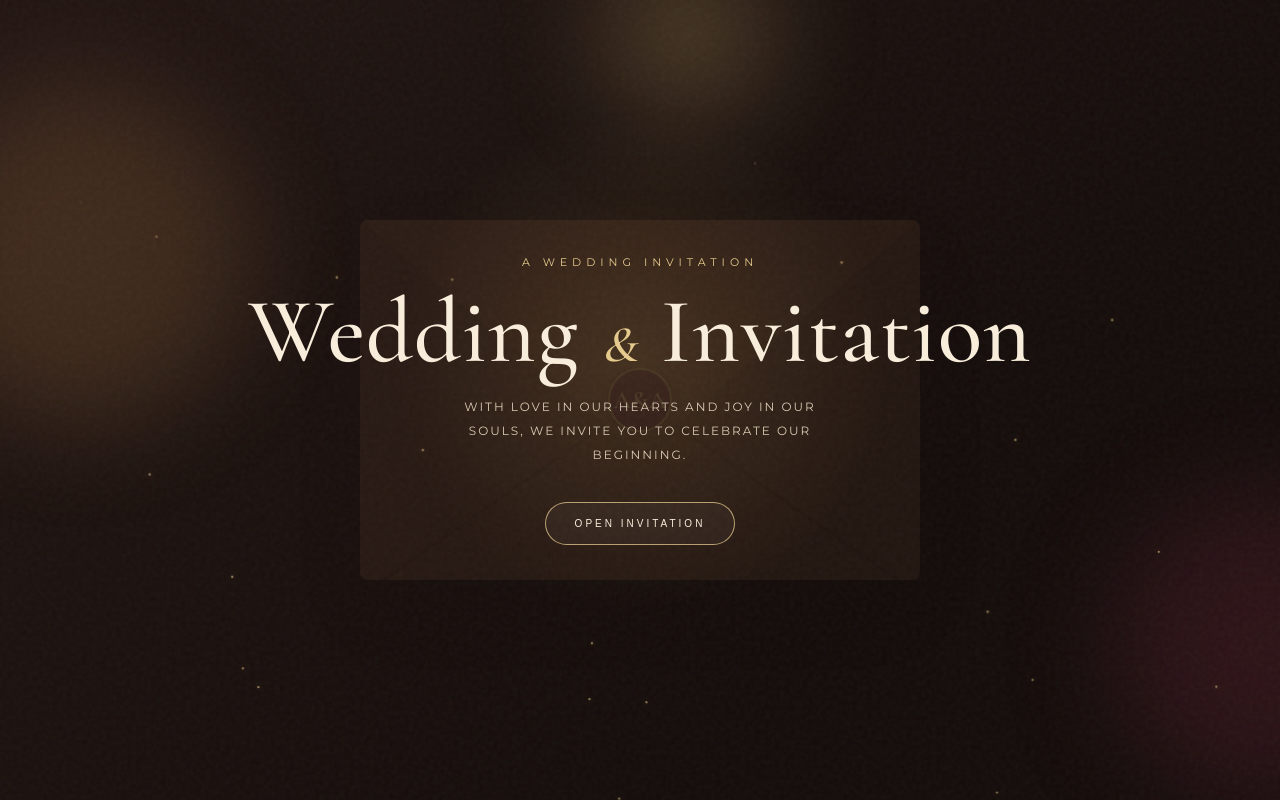
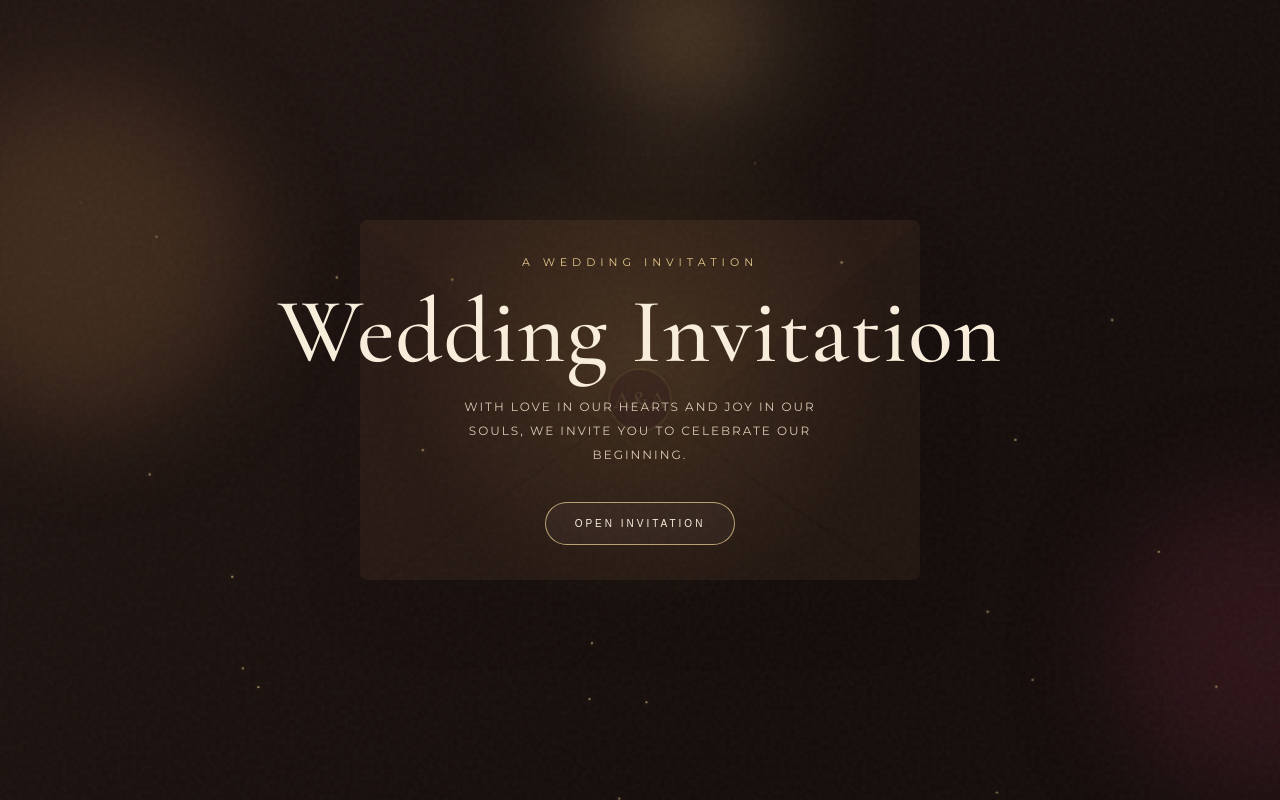
Before and after one commit to FanticSupreme/Wedding-Plan, a plain HTML site: page index.html in a window 1280 px wide. Drawn offline with nearby package versions, Linux system fonts and the light colour scheme.

```diff
--- a/index.html
+++ b/index.html
@@ -219,7 +219,7 @@
   <section class="screen active" id="coverScreen">
     <div class="cover">
       <div class="eyebrow">A Wedding Invitation</div>
-      <h1>Wedding <span class="amp">&</span> Invitation</h1>
+      <h1>Wedding <span class="amp"></span> Invitation</h1>
       <p>With love in our hearts and joy in our souls, we invite you to celebrate our beginning.</p>
       <button class="open-btn" id="openBtn">Open Invitation</button>
     </div>
```
